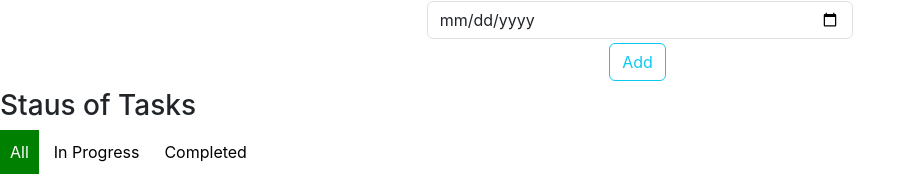
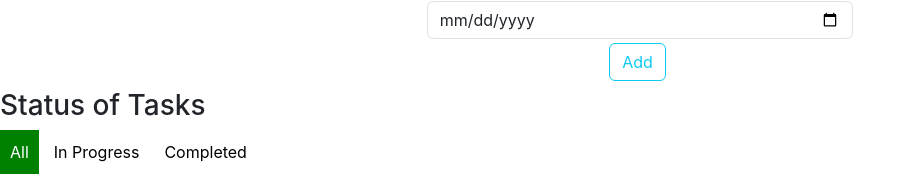
Before and after one commit to zaiky09/To-do-Frontend-, a React (Create React App) app: page /home in a window 1280 px wide. Shown: the part 215-394 px from the top of the page, without its empty margins (0-916 px from the left). Built offline with nearby package versions, Linux system fonts and the light colour scheme.

Commit message:
Signup component set up

```diff
--- a/src/components/home/Todo.js
+++ b/src/components/home/Todo.js
@@ -57,7 +57,7 @@ function Todo() {
         </center>
 
         <div>
-            <h3>Staus of Tasks</h3>
+            <h3>Status of Tasks</h3>
             <button className={filter === "all" ? "active" : ""} onClick={() => setFilter("all")}>
             All
             </button>
```
